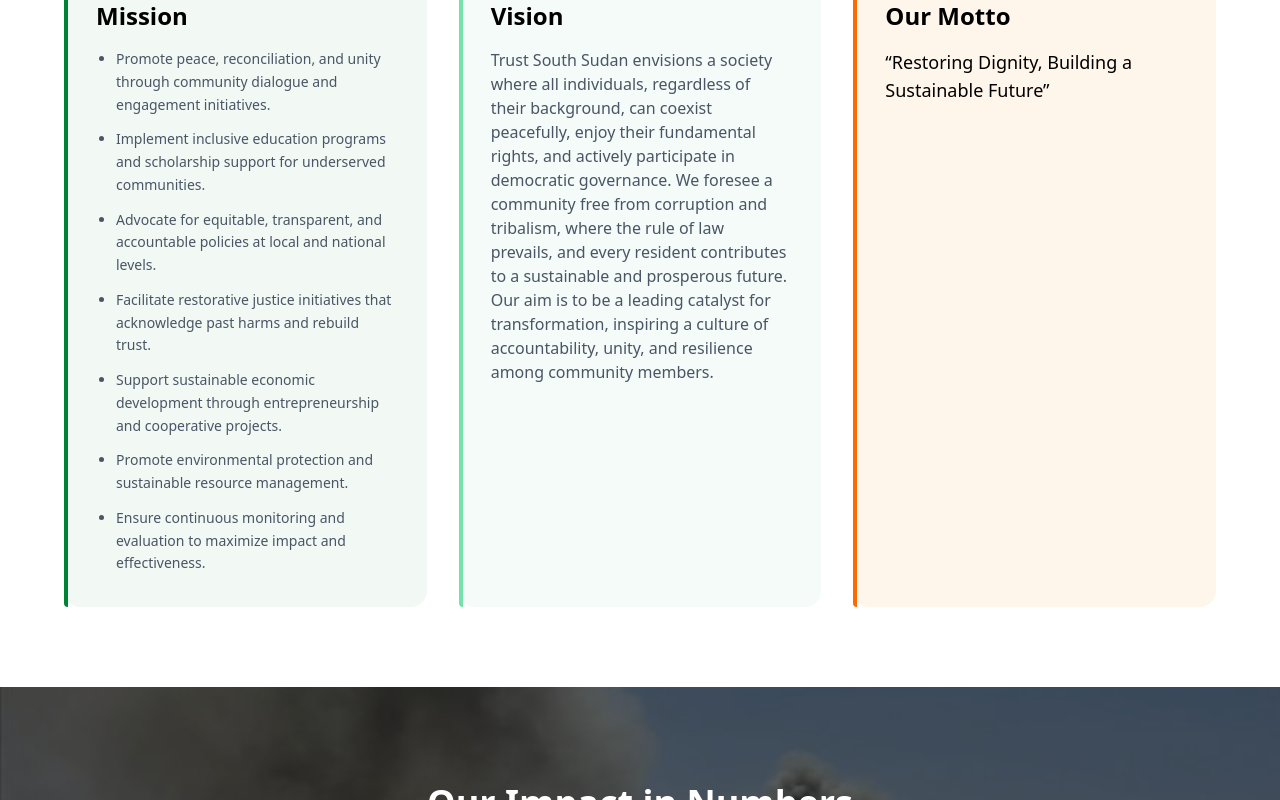
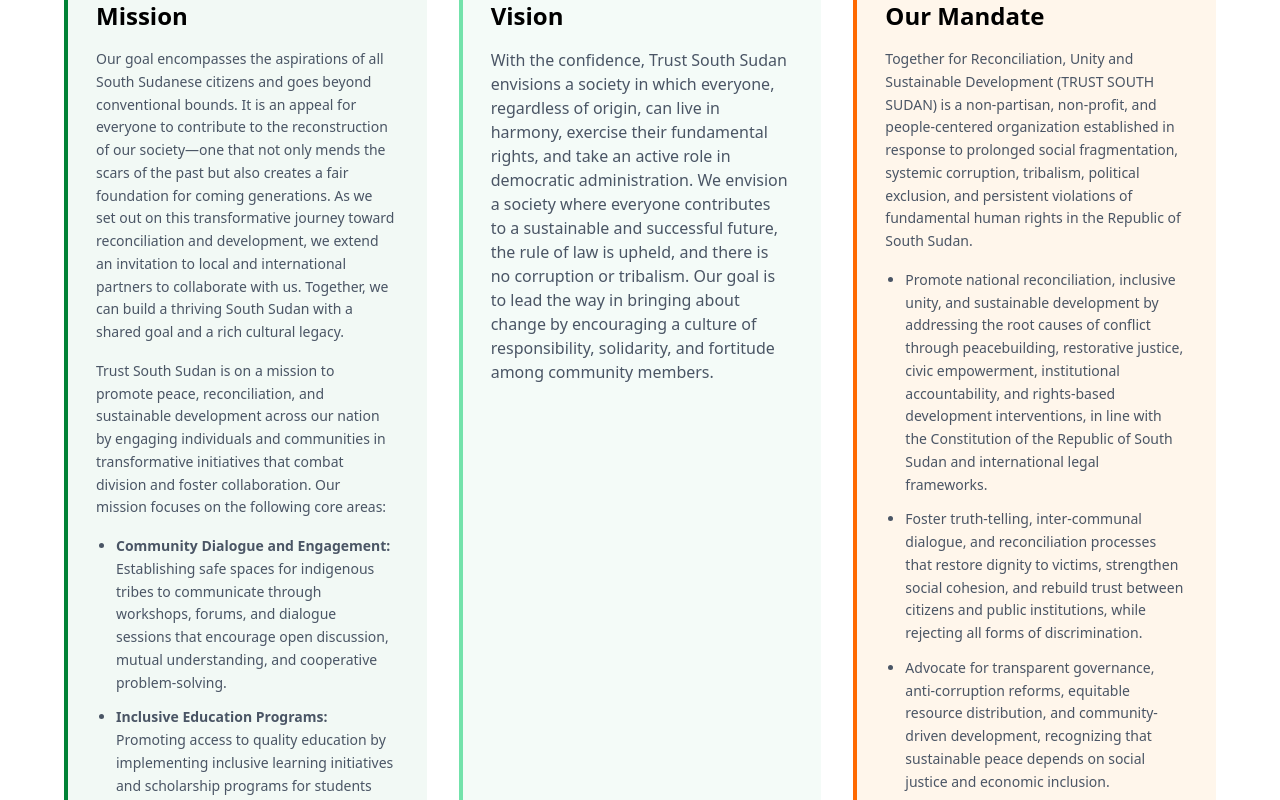
Before and after one commit to Gattuoch/Trust-South-Sudan, a React (Vite) app: page / in a window 1280 px wide. Shown: the part 940-1740 px from the top of the page. Built offline with nearby package versions, Linux system fonts and the light colour scheme.

Commit message:
first commit

```diff
--- a/src/Components/AboutUs/BackgroundAndLegal.jsx
+++ b/src/Components/AboutUs/BackgroundAndLegal.jsx
@@ -67,11 +67,7 @@
             Legal Framework
           </h2>
           <p className="mt-4 max-w-3xl mx-auto text-lg text-gray-200 leading-relaxed">
-            Trust South Sudan operates within the framework of the South Sudan
-            Organizations Act, 2016. Sections 5 and 6 of this Act provide the
-            legal basis for registration, operation, and accountability of
-            non-governmental organizations, underscoring our commitment to
-            transparency and adherence to national law.
+            <span className="font-bold">Trust South Sudan.</span> The South Sudan Organizations Act, 2016, which establishes the legal foundation for the establishment and management of non-governmental organizations in South Sudan, should be followed. This Act's Sections 4 and 5  make it easier for groups like "TRUST SOUTH SUDAN" to register, run, and be held accountable while highlighting their dedication to openness and respect for national law.
           </p>
         </div>
 
--- a/src/Components/AboutUs/CoreValues.jsx
+++ b/src/Components/AboutUs/CoreValues.jsx
@@ -11,59 +11,59 @@
 import { motion } from "framer-motion";
 
 const values = [
-  {
-    icon: <FaDove />,
-    title: "Peace & Non-violence",
-    desc: "Building bridges through dialogue and peaceful resolution",
-    bg: "bg-green-50",
-    color: "text-green-700",
-  },
+  // {
+  //   icon: <FaDove />,
+  //   title: "Peace & Non-violence",
+  //   desc: "Building bridges through dialogue and peaceful resolution",
+  //   bg: "bg-green-50",
+  //   color: "text-green-700",
+  // },
   {
     icon: <FaUsers />,
-    title: "Unity & Cohesion",
-    desc: "Strengthening bonds across diverse communities",
+    title: " Unity in Diversity",
+    desc: "We celebrate the rich cultural diversity of South Sudan while promoting solidarity and mutual respect among all tribes.",
     bg: "bg-emerald-50",
     color: "text-emerald-600",
   },
-  {
-    icon: <FaBalanceScale />,
-    title: "Human Rights",
-    desc: "Protecting dignity and justice for all people",
-    bg: "bg-blue-50",
-    color: "text-blue-600",
-  },
+  // {
+  //   icon: <FaBalanceScale />,
+  //   title: "Human Rights",
+  //   desc: "Protecting dignity and justice for all people",
+  //   bg: "bg-blue-50",
+  //   color: "text-blue-600",
+  // },
   {
     icon: <FaLeaf />,
     title: "Sustainability",
-    desc: "Environmental protection for future generations",
+    desc: " We are committed to implementing initiatives that not only address immediate needs but also ensure long-term benefits for communities and the environment.",
     bg: "bg-orange-50",
     color: "text-orange-500",
   },
-  {
-    icon: <FaEye />,
-    title: "Transparency",
-    desc: "Accountability in all our actions and decisions",
-    bg: "bg-green-50",
-    color: "text-green-700",
-  },
-  {
-    icon: <FaHandsHelping />,
-    title: "Inclusion",
-    desc: "Empowering youth, women, and all marginalized groups",
-    bg: "bg-emerald-50",
-    color: "text-emerald-600",
-  },
+  // {
+  //   icon: <FaEye />,
+  //   title: "Transparency",
+  //   desc: "Accountability in all our actions and decisions",
+  //   bg: "bg-green-50",
+  //   color: "text-green-700",
+  // },
+  // {
+  //   icon: <FaHandsHelping />,
+  //   title: "Inclusion",
+  //   desc: "Empowering youth, women, and all marginalized groups",
+  //   bg: "bg-emerald-50",
+  //   color: "text-emerald-600",
+  // },
   {
     icon: <FaHeart />,
     title: "Integrity",
-    desc: "Upholding honesty and ethical standards",
+    desc: "We operate transparently and ethically, ensuring that our actions align with our mission and values.",
     bg: "bg-blue-50",
     color: "text-blue-600",
   },
   {
     icon: <FaGavel />,
-    title: "Justice for All",
-    desc: "Equal rights and opportunities for every citizen",
+    title: "Justice ",
+    desc: "We uphold the rule of law and advocate for legal reforms to protect human rights and promote accountability",
     bg: "bg-orange-50",
     color: "text-orange-500",
   },
--- a/src/Components/Home/Mission.jsx
+++ b/src/Components/Home/Mission.jsx
@@ -17,36 +17,71 @@
             </div>
            <h3 className="mt-6 text-2xl font-bold">Mission</h3>
 
+<p className="mt-4 text-gray-600 text-sm leading-relaxed">
+  Our goal encompasses the aspirations of all South Sudanese citizens and goes
+  beyond conventional bounds. It is an appeal for everyone to contribute to the
+  reconstruction of our society—one that not only mends the scars of the past
+  but also creates a fair foundation for coming generations. As we set out on
+  this transformative journey toward reconciliation and development, we extend
+  an invitation to local and international partners to collaborate with us.
+  Together, we can build a thriving South Sudan with a shared goal and a rich
+  cultural legacy.
+</p>
+
+<p className="mt-4 text-gray-600 text-sm leading-relaxed">
+  Trust South Sudan is on a mission to promote peace, reconciliation, and
+  sustainable development across our nation by engaging individuals and
+  communities in transformative initiatives that combat division and foster
+  collaboration. Our mission focuses on the following core areas:
+</p>
+
 <ul className="mt-4 list-disc pl-5 space-y-3 text-gray-600 text-sm leading-relaxed">
   <li>
-                Promote peace, reconciliation, and unity through community
-                dialogue and engagement initiatives.
+    <strong>Community Dialogue and Engagement:</strong> Establishing safe spaces
+    for indigenous tribes to communicate through workshops, forums, and dialogue
+    sessions that encourage open discussion, mutual understanding, and
+    cooperative problem-solving.
   </li>
+
   <li>
-                Implement inclusive education programs and scholarship support
-                for underserved communities.
+    <strong>Inclusive Education Programs:</strong> Promoting access to quality
+    education by implementing inclusive learning initiatives and scholarship
+    programs for students from underprivileged families.
   </li>
+
   <li>
-                Advocate for equitable, transparent, and accountable policies
-                at local and national levels.
+    <strong>Advocacy for Equitable Policies:</strong> Advancing policy reforms at
+    local and national levels to address the root causes of violence and
+    corruption, while promoting social justice, accountability, and transparency
+    through collaboration with civil society and government institutions.
   </li>
+
   <li>
-                Facilitate restorative justice initiatives that acknowledge
-                past harms and rebuild trust.
+    <strong>Restorative Justice Initiatives:</strong> Supporting reconciliation
+    by acknowledging past harms and promoting restorative justice practices that
+    rebuild trust and enable communities to move forward together.
   </li>
+
   <li>
-                Support sustainable economic development through entrepreneurship
-                and cooperative projects.
+    <strong>Sustainable Economic Development:</strong> Expanding economic
+    opportunities through cooperative enterprises and entrepreneurship support,
+    including initiatives that connect farmers to markets for fair pricing and
+    stable income.
   </li>
+
   <li>
-                Promote environmental protection and sustainable resource
-                management.
+    <strong>Environmental Protection and Sustainability:</strong> Encouraging
+    responsible environmental stewardship through sustainable agriculture,
+    natural resource conservation, and food security initiatives.
   </li>
+
   <li>
-                Ensure continuous monitoring and evaluation to maximize impact
-                and effectiveness.
+    <strong>Monitoring and Evaluation:</strong> Continuously assessing and
+    improving our programs through feedback, evaluation, and adaptive learning
+    to maximize impact and effectiveness.
   </li>
 </ul>
+
           </div>
 
           {/* Vision */}
@@ -57,12 +92,8 @@
             </div>
             <h3 className="mt-6 text-2xl font-bold">Vision</h3>
             <p className="mt-4 text-gray-600">
-              Trust South Sudan envisions a society where all individuals, regardless of their background, can
-coexist peacefully, enjoy their fundamental rights, and actively participate in democratic
-governance. We foresee a community free from corruption and tribalism, where the rule of law
-prevails, and every resident contributes to a sustainable and prosperous future. Our aim is to be a
-leading catalyst for transformation, inspiring a culture of accountability, unity, and resilience
-among community members.
+              With the confidence, Trust South Sudan envisions a society in which everyone, regardless of origin, can live in harmony, exercise their fundamental rights, and take an active role in democratic administration. We envision a society where everyone contributes to a sustainable and successful future, the rule of law is upheld, and there is no corruption or tribalism. Our goal is to lead the way in bringing about change by encouraging a culture of responsibility, solidarity, and fortitude among community members.
+
             </p>
           </div>
 
@@ -72,10 +103,52 @@
             <div className="flex h-12 w-12 items-center justify-center rounded-full bg-orange-500 text-white">
               <FaQuoteLeft className="text-xl" />
             </div>
-            <h3 className="mt-6 text-2xl font-bold">Our Motto</h3>
-            <p className="mt-4 text-lg font-medium">
-              “Restoring Dignity, Building a Sustainable Future”
+            <h3 className="mt-6 text-2xl font-bold">Our Mandate</h3>
+
+<p className="mt-4 text-gray-600 text-sm leading-relaxed">
+  Together for Reconciliation, Unity and Sustainable Development (TRUST SOUTH
+  SUDAN) is a non-partisan, non-profit, and people-centered organization
+  established in response to prolonged social fragmentation, systemic
+  corruption, tribalism, political exclusion, and persistent violations of
+  fundamental human rights in the Republic of South Sudan.
 </p>
+
+<ul className="mt-4 list-disc pl-5 space-y-3 text-gray-600 text-sm leading-relaxed">
+  <li>
+    Promote national reconciliation, inclusive unity, and sustainable
+    development by addressing the root causes of conflict through peacebuilding,
+    restorative justice, civic empowerment, institutional accountability, and
+    rights-based development interventions, in line with the Constitution of the
+    Republic of South Sudan and international legal frameworks.
+  </li>
+
+  <li>
+    Foster truth-telling, inter-communal dialogue, and reconciliation processes
+    that restore dignity to victims, strengthen social cohesion, and rebuild
+    trust between citizens and public institutions, while rejecting all forms of
+    discrimination.
+  </li>
+
+  <li>
+    Advocate for transparent governance, anti-corruption reforms, equitable
+    resource distribution, and community-driven development, recognizing that
+    sustainable peace depends on social justice and economic inclusion.
+  </li>
+
+  <li>
+    Prioritize the empowerment of youth, women, survivors of conflict, and
+    marginalized communities as active agents of transformation rather than
+    passive beneficiaries.
+  </li>
+
+  <li>
+    Operate independently and impartially, serving as a bridge between
+    communities, civil society, state institutions, regional bodies, and
+    international partners to contribute to a peaceful, united, just, and
+    prosperous South Sudan for present and future generations.
+  </li>
+</ul>
+
           </div>
 
         </div>
```
Lines whose indentation alone changed are shown as unchanged.
